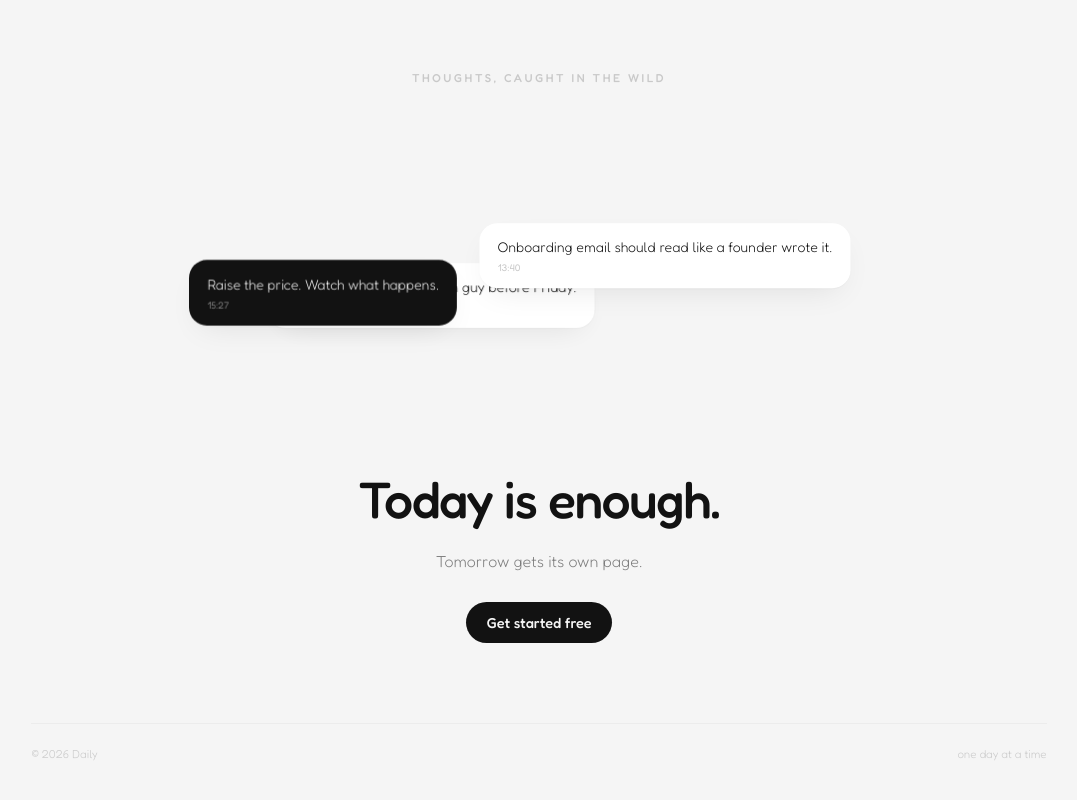
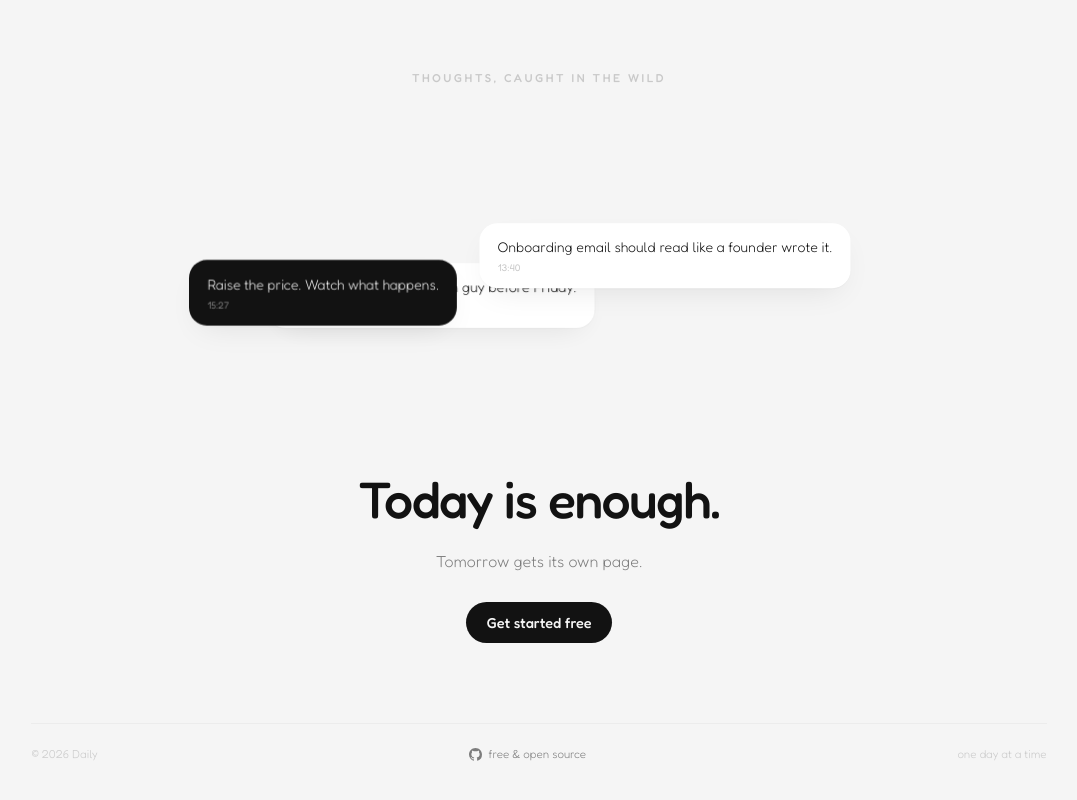
Before and after one commit to heidar-droid/getdaily, a plain HTML site: page index.html in a window 1280 px wide. Shown: the part 3858-4658 px from the top of the page, without its empty margins (101-1178 px from the left). Drawn offline with Linux system fonts and the light colour scheme.

Commit message:
Footer: link to the open-source repo

```diff
--- a/index.html
+++ b/index.html
@@ -253,6 +253,11 @@
     padding: 1.4rem 0 2.4rem;
     font-size: .72rem; font-weight: 300; color: var(--ink-faint);
   }
+  .l-foot-gh {
+    display: inline-flex; align-items: center; gap: .4rem;
+    color: var(--ink-soft); text-decoration: none; transition: color .25s ease;
+  }
+  .l-foot-gh:hover { color: var(--ink); }
 
   @media (prefers-reduced-motion: reduce) {
     .reveal { opacity: 1; transform: none; filter: none; }
@@ -390,6 +395,10 @@
   <div class="l-wrap">
     <footer class="l-foot">
       <span>© 2026 Daily</span>
+      <a class="l-foot-gh" href="https://github.com/heidar-droid/getdaily" target="_blank" rel="noopener">
+        <svg viewBox="0 0 16 16" width="13" height="13" aria-hidden="true"><path fill="currentColor" d="M8 0C3.58 0 0 3.58 0 8c0 3.54 2.29 6.53 5.47 7.59.4.07.55-.17.55-.38 0-.19-.01-.82-.01-1.49-2.01.37-2.53-.49-2.69-.94-.09-.23-.48-.94-.82-1.13-.28-.15-.68-.52-.01-.53.63-.01 1.08.58 1.23.82.72 1.21 1.87.87 2.33.66.07-.52.28-.87.51-1.07-1.78-.2-3.64-.89-3.64-3.95 0-.87.31-1.59.82-2.15-.08-.2-.36-1.02.08-2.12 0 0 .67-.21 2.2.82.64-.18 1.32-.27 2-.27s1.36.09 2 .27c1.53-1.04 2.2-.82 2.2-.82.44 1.1.16 1.92.08 2.12.51.56.82 1.27.82 2.15 0 3.07-1.87 3.75-3.65 3.95.29.25.54.73.54 1.48 0 1.07-.01 1.93-.01 2.2 0 .21.15.46.55.38A8.01 8.01 0 0 0 16 8c0-4.42-3.58-8-8-8z"/></svg>
+        free &amp; open source
+      </a>
       <span>one day at a time</span>
     </footer>
   </div>
```
